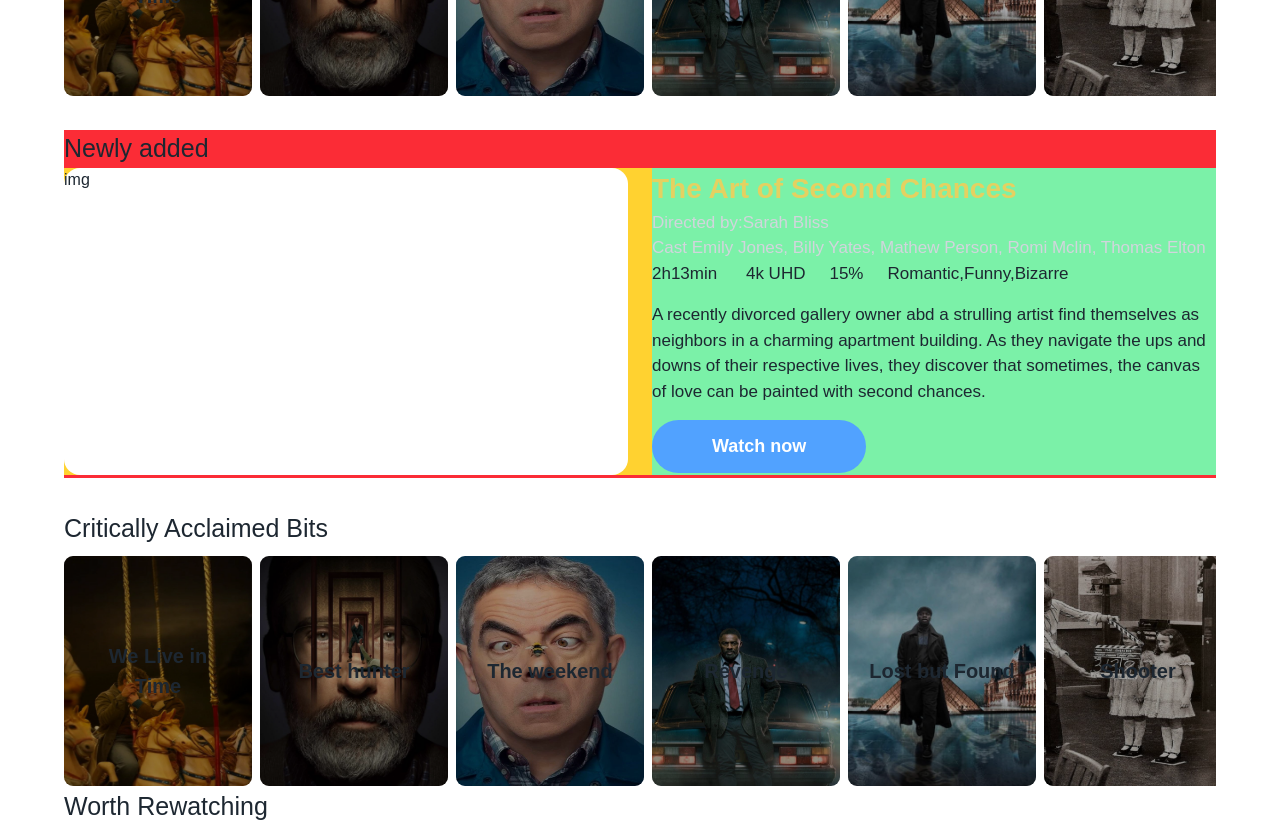
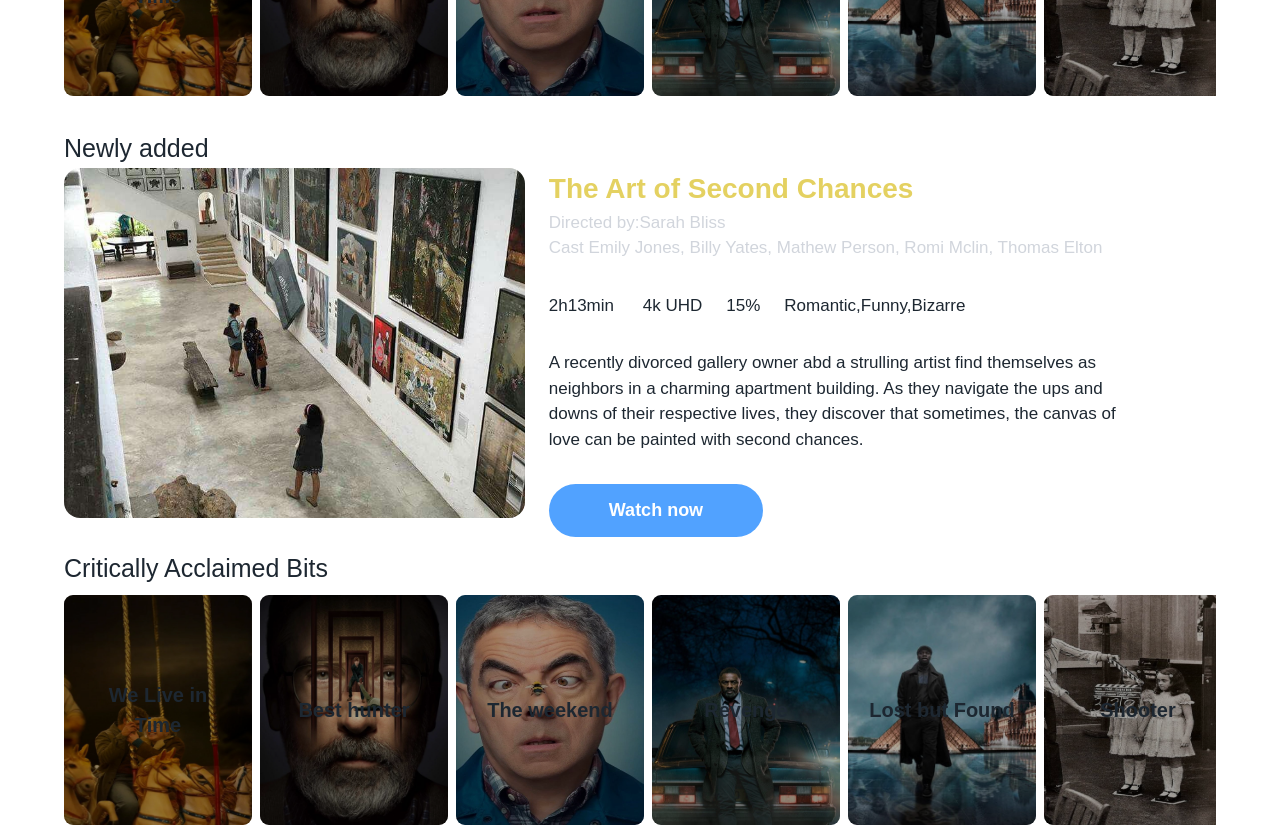
Before and after one commit to Adedejijohn11/movie-website, a Next.js app: page /tvSeries in a window 1280 px wide. Shown: the part 700-1527 px from the top of the page. Built offline with nearby package versions, Linux system fonts and the light colour scheme.

Commit message:
fixed a section of the tvseries page

```diff
--- a/app/tvSeries/page.jsx
+++ b/app/tvSeries/page.jsx
@@ -1,5 +1,8 @@
-import Header from "../../components/continueWatching/header";
-import MainSection from "../../components/tvSeries/mainSection";
+import { mainMovieData } from "../../data";
+import Featured from "../../components/tvSeries/movieCards/featured";
+import NewlyAdded from "../../components/tvSeries/movieCards/new";
+import Critically from "../../components/tvSeries/movieCards/Critically";
+import Rewatching from "../../components/tvSeries/movieCards/Rewatching";
 
 const page = () => {
   return (
@@ -8,7 +11,13 @@ const page = () => {
         <h1 className="text-black text-[40px]">00'S ROMCOMS</h1>
       </div>
       <div className="h-full w-[90%] mt-5 flex flex-col">
-        <MainSection />
+        {/*Featured  */}
+        <Featured data={mainMovieData} />
+        <NewlyAdded data={mainMovieData} />
+        {/* Critically */}
+        <Critically data={mainMovieData} />
+        {/* Rewatching  */}
+        <Rewatching data={mainMovieData} />
       </div>
     </div>
   );
--- a/components/tvSeries/mainSection.jsx
+++ /dev/null
@@ -1,21 +0,0 @@
-import Featured from "../tvSeries/movieCards/featured";
-import NewlyAdded from "../tvSeries/movieCards/new";
-import Critically from "../tvSeries/movieCards/Critically";
-import Rewatching from "../tvSeries/movieCards/Rewatching";
-import { mainMovieData } from "../../data";
-
-const MainSection = () => {
-  return (
-    <div className="flex flex-col">
-      {/*Featured  */}
-      <Featured data={mainMovieData} />
-      <NewlyAdded data={mainMovieData} />
-      {/* Critically */}
-      <Critically data={mainMovieData} />
-      {/* Rewatching  */}
-      <Rewatching data={mainMovieData} />
-    </div>
-  );
-};
-
-export default MainSection;
--- a/components/tvSeries/movieCards/new.jsx
+++ b/components/tvSeries/movieCards/new.jsx
@@ -1,29 +1,35 @@
+import Image from "next/image";
 import React from "react";
 
 const NewlyAdded = () => {
   return (
-    <div className="h-[348px] w-full flex flex-col bg-red-500 my-8">
+    <div className="h-auto min-h-[348px] w-full flex flex-col bg-red-00 my-8">
       <h1 className="text-[16px] md:text-[20px] lg:text-[25px]">Newly added</h1>
 
-      <div className="h-[307px] w-full flex gap-6 bg-amber-300">
-        <div className="h-full w-[50%] rounded-2xl bg-white">img</div>
-        <div className="h-full w-[50%] overflow-y-scroll scroll scroll-smooth scrollbar-hide  bg-green-300">
-          <h1 className="text-[20px]  md:text-[28px] font-bold text-highlight">
+      <div className="h-full w-full flex flex-col lg:flex-row gap-6 bg-amber-00">
+        <div
+          className="h-[280px] lg:h-[350px] w-full lg:w-[40%] rounded-2xl bg-white bg-cover bg-center bg-no-repeat"
+          style={{
+            backgroundImage: "url('/images/gallery.jpg')",
+          }}
+        ></div>
+        <div className="h-auto lg:h-[350px] w-full lg:w-[50%] bg-green-00">
+          <h1 className="text-[20px] md:text-[28px] font-bold text-highlight">
             The Art of Second Chances
           </h1>
           <p className=" text-[15px] md:text-[17px] text-gray-300   ">
             Directed by:Sarah Bliss
           </p>
-          <p className=" text-[15px] md:text-[17px] text-gray-300 ">
+          <p className=" text-[15px] md:text-[17px] text-gray-300 mb-8">
             Cast Emily Jones, Billy Yates, Mathew Person, Romi Mclin, Thomas
             Elton
           </p>
-          <p className=" text-[15px] md:text-[17px] mb-4">
+          <p className=" text-[15px] md:text-[17px] mb-8">
             2h13min <span className="mx-0 md:mx-6">4k UHD</span>
             <span className="mx-0 md:mr-6">15%</span>
             Romantic,Funny,Bizarre
           </p>
-          <p className=" text-[15px] md:text-[17px] mb-4">
+          <p className=" text-[15px] md:text-[17px] mb-8">
             A recently divorced gallery owner abd a strulling artist find
             themselves as neighbors in a charming apartment building. As they
             navigate the ups and downs of their respective lives, they discover
```
